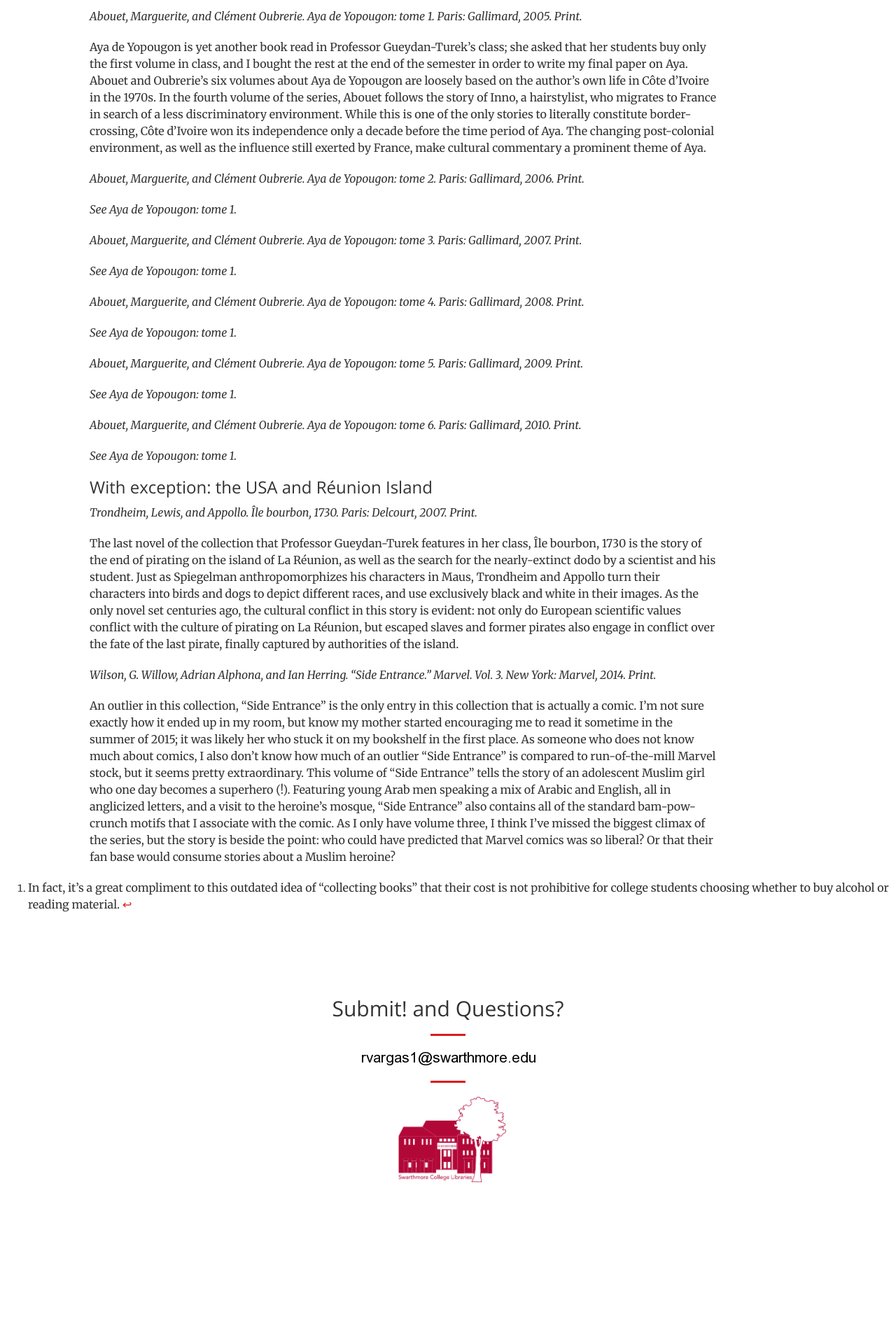
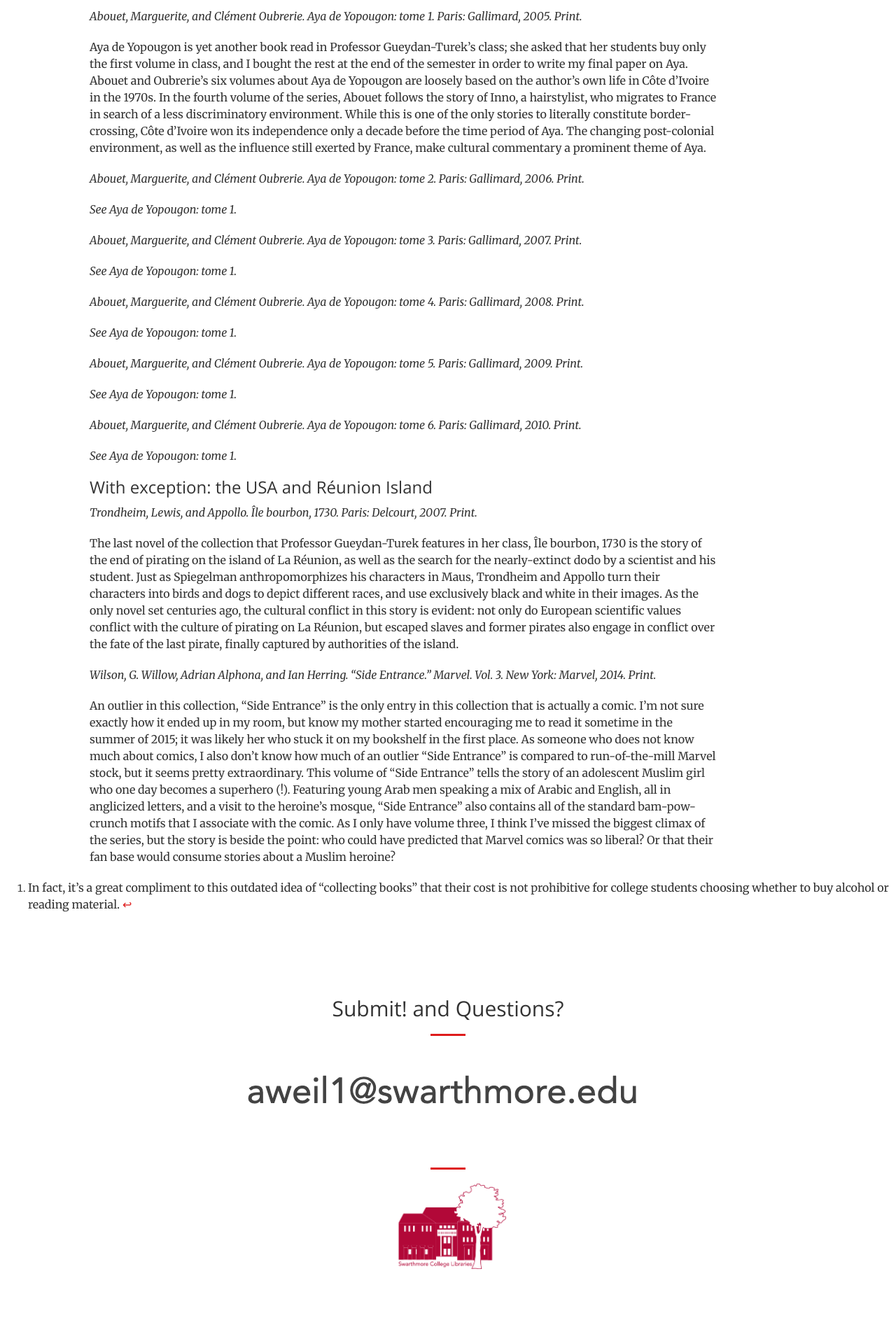
Before and after one commit to swat-ds/bookaward.swarthmore.edu, a Jekyll site: the page built from _posts/2019-01-10-the-language-of-images.md, in a window 1280 px wide. Shown: the part 4497-6400 px from the top of the page at 70% size. Built offline with Jekyll 4.4.1, drawn with Linux system fonts in a browser that asks for light colours; nearby versions of some CDN libraries; library files that are not in the unit come from our copies; before the commit the page ends 6286 px from its top, so only the background shows below that.

Commit message:
updates email

```diff
--- a/_includes/services.html
+++ b/_includes/services.html
@@ -45,7 +45,7 @@
                     <h3>Prizes</h3>
                     <p class="text-muted">1st Prize: $1,500<br/> 2nd Prize: $1,200 <br/> 3rd Prize: $1,000 </p>
                     <h3>Submit</h3>
-                    <p class="text-muted">Submit your essay to rvargas1</p>
+                    <p class="text-muted">Submit your essay to aweil1</p>
                 </div>
             </div>
         </div>
```
Also changed, not shown: img/nothing_important.png, 1 other file.
